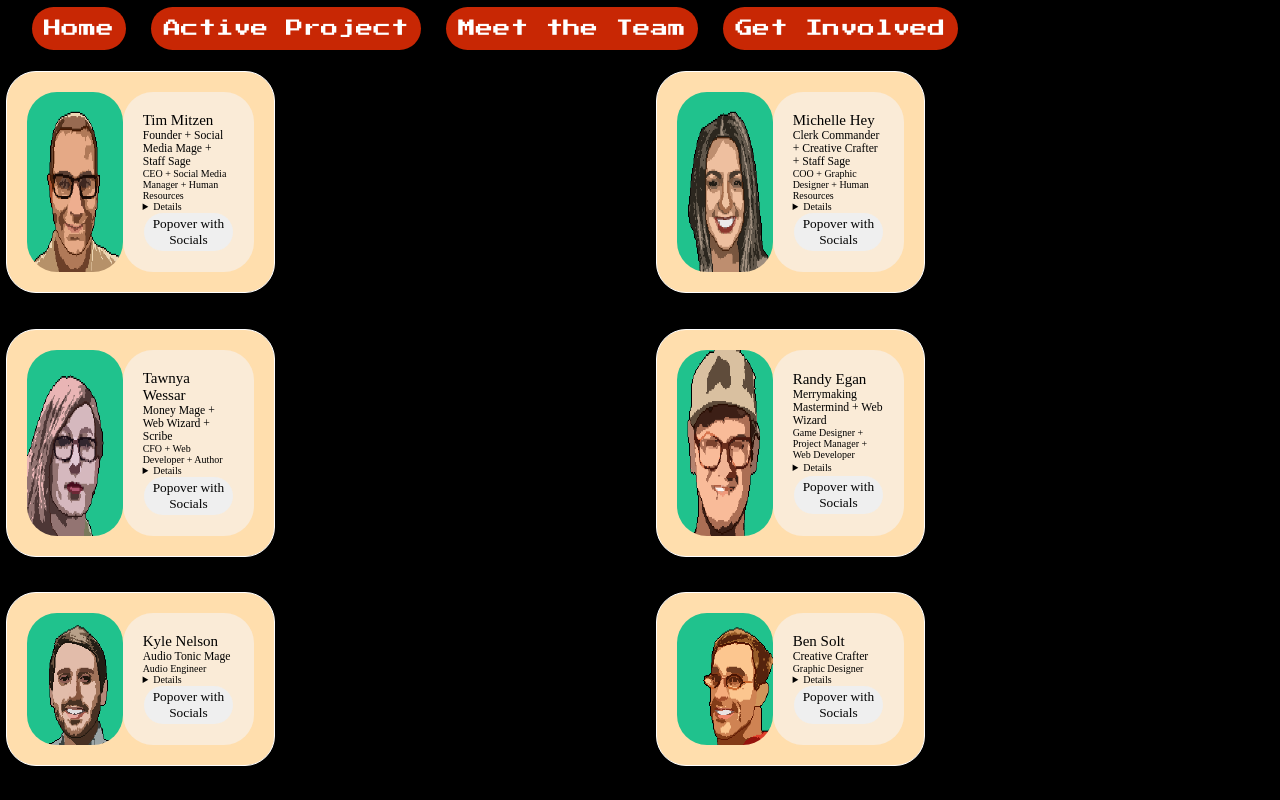
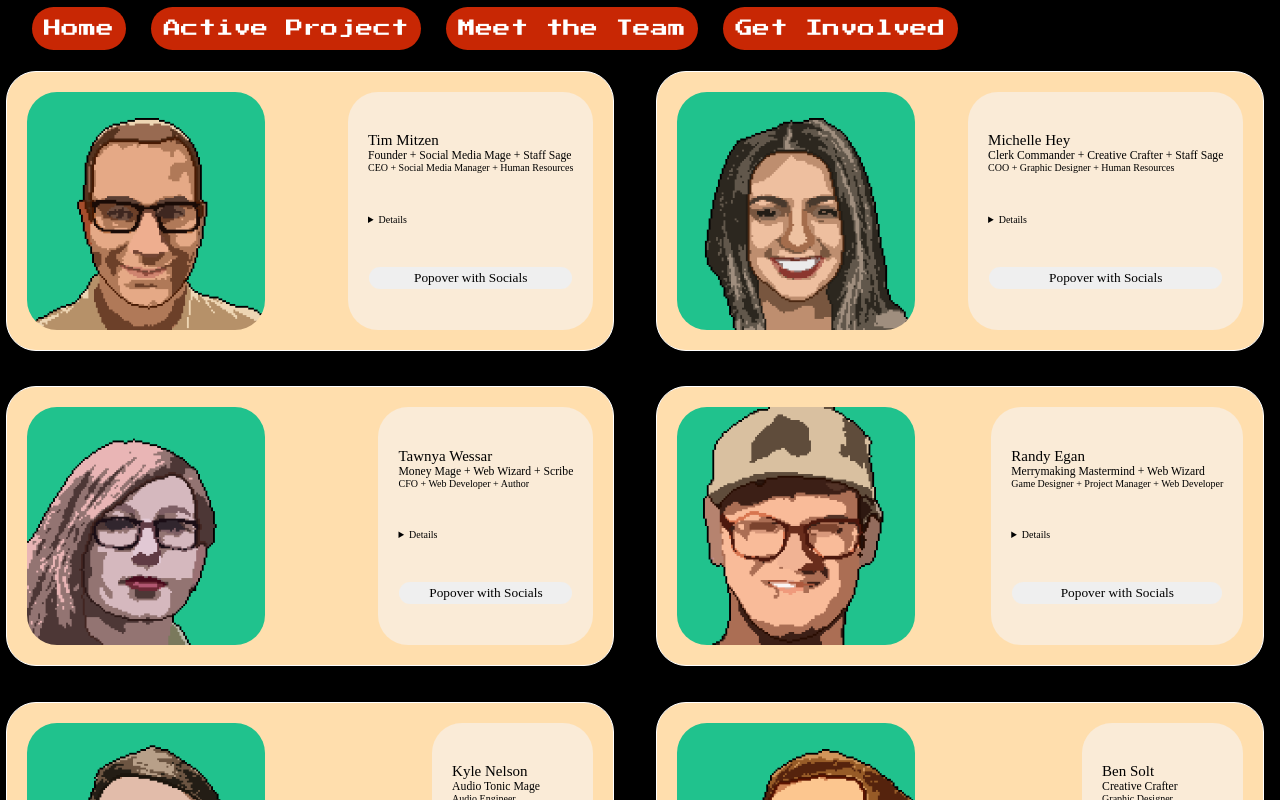
Before and after one commit to Laarzae-Studios/PMR, a React (Create React App) app: page /the-team in a window 1280 px wide. Shown: the top 800 px of the page. Built offline with nearby package versions, Linux system fonts and the light colour scheme; a web font is replaced by a local one.

Commit message:
fix: moved styles from MeetTheTeam component to stylesheet

```diff
--- a/src/components/MeetTheTeam/MeetTheTeam.jsx
+++ b/src/components/MeetTheTeam/MeetTheTeam.jsx
@@ -13,13 +13,7 @@ import theTeam from '../../data/theTeam';
 
 function MeetTheTeam() {
 	return (
-		<section
-        style={{
-            display:"grid",
-            gridTemplateColumns:"repeat(2, 50%)",
-            gap: 10
-        }}
-        >
+		<section className="meet-the-team">
 			{theTeam.map((teamMate, index) => {
 				return <TeamMember
                     key={index}
--- a/src/components/MeetTheTeam/TeamMember/TeamMember.css
+++ b/src/components/MeetTheTeam/TeamMember/TeamMember.css
@@ -2,8 +2,14 @@
  * Remember your why
  * */
 
+.meet-the-team{
+    display: grid;
+    grid-template-columns:repeat(2, 50%);
+    gap: 10px;
+}
+
 figure {
-    width: 42%;
+    width: 95%;
     padding: 2rem;
     margin: 2% 1%;
     background-color: navajowhite;
```
